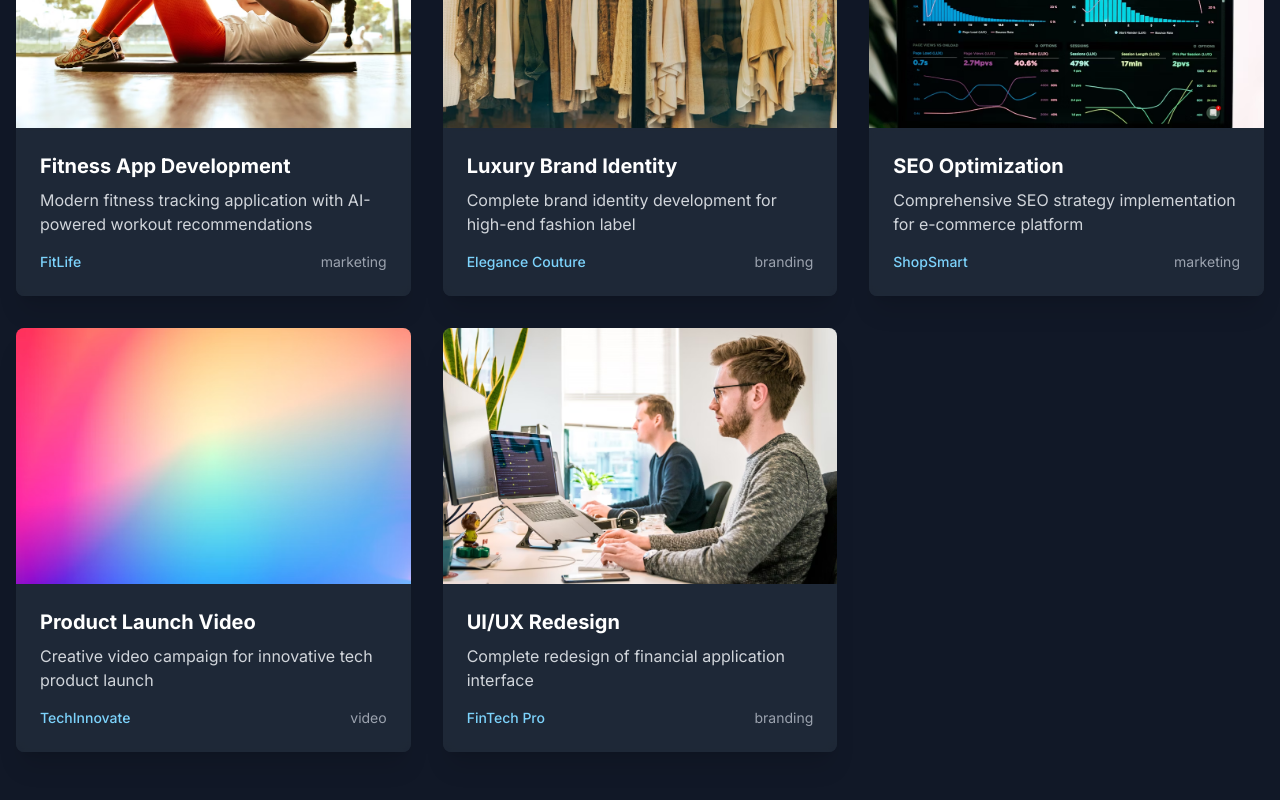
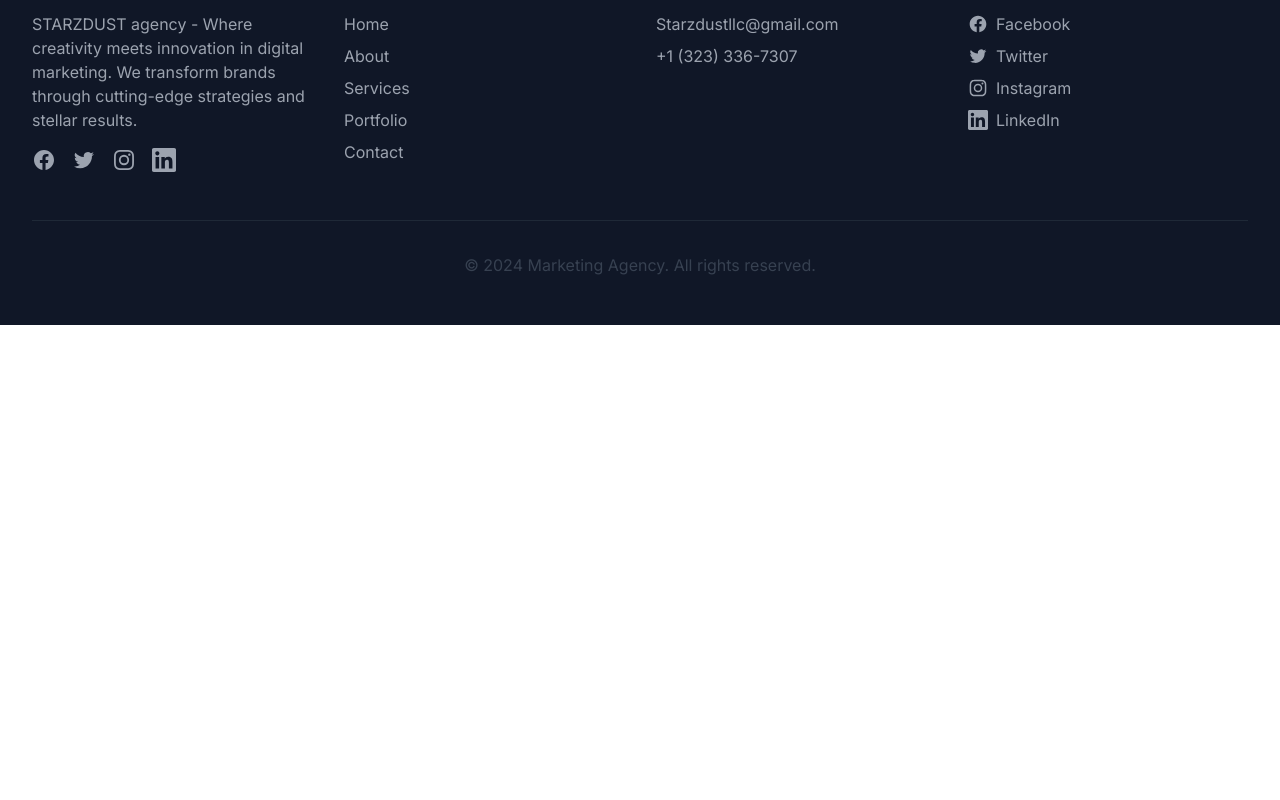
Before and after one commit to pomoh90/staragent, a Next.js app: page /en/portfolio in a window 1280 px wide. Shown: the part 1700-2500 px from the top of the page. After the commit the page ends 2025 px from the top, so only its background shows below. Built offline with nearby package versions, Linux system fonts and the light colour scheme.

Commit message:
fix: update portfolio page layout

```diff
--- a/src/app/[lang]/portfolio/page.tsx
+++ b/src/app/[lang]/portfolio/page.tsx
@@ -60,24 +60,24 @@ const PortfolioPage = () => {
       client: t('portfolio.projects.social.client'),
       results: t('portfolio.projects.social.results'),
     },
-    {
-      id: 'corporate',
-      title: t('portfolio.projects.corporate.title'),
-      description: t('portfolio.projects.corporate.description'),
-      category: 'branding',
-      image: '/images/ux-indonesia-qC2n6RQU4Vw-unsplash.jpg?ixlib=rb-4.0.3&ixid=M3wxMjA3fDB8MHxwaG90by1wYWdlfHx8fGVufDB8fHx8fA%3D%3D&auto=format&fit=crop&w=1000&q=80',
-      client: t('portfolio.projects.corporate.client'),
-      results: t('portfolio.projects.corporate.results'),
-    },
-    {
-      id: 'packaging',
-      title: t('portfolio.projects.packaging.title'),
-      description: t('portfolio.projects.packaging.description'),
-      category: 'branding',
-      image: '/images/photo-1607082348824-0a96f2a4b9da.jpg?ixlib=rb-4.0.3&ixid=M3wxMjA3fDB8MHxwaG90by1wYWdlfHx8fGVufDB8fHx8fA%3D%3D&auto=format&fit=crop&w=1000&q=80',
-      client: t('portfolio.projects.packaging.client'),
-      results: t('portfolio.projects.packaging.results'),
-    },
+    // {
+    //   id: 'corporate',
+    //   title: t('portfolio.projects.corporate.title'),
+    //   description: t('portfolio.projects.corporate.description'),
+    //   category: 'branding',
+    //   image: '/images/ux-indonesia-qC2n6RQU4Vw-unsplash.jpg?ixlib=rb-4.0.3&ixid=M3wxMjA3fDB8MHxwaG90by1wYWdlfHx8fGVufDB8fHx8fA%3D%3D&auto=format&fit=crop&w=1000&q=80',
+    //   client: t('portfolio.projects.corporate.client'),
+    //   results: t('portfolio.projects.corporate.results'),
+    // },
+    // {
+    //   id: 'packaging',
+    //   title: t('portfolio.projects.packaging.title'),
+    //   description: t('portfolio.projects.packaging.description'),
+    //   category: 'branding',
+    //   image: '/images/photo-1607082348824-0a96f2a4b9da.jpg?ixlib=rb-4.0.3&ixid=M3wxMjA3fDB8MHxwaG90by1wYWdlfHx8fGVufDB8fHx8fA%3D%3D&auto=format&fit=crop&w=1000&q=80',
+    //   client: t('portfolio.projects.packaging.client'),
+    //   results: t('portfolio.projects.packaging.results'),
+    // },
     {
       id: 'video-campaign',
       title: t('portfolio.projects.video.title'),
@@ -87,15 +87,15 @@ const PortfolioPage = () => {
       client: t('portfolio.projects.video.client'),
       results: t('portfolio.projects.video.results'),
     },
-    {
-      id: 'fitness-app',
-      title: 'Fitness App Development',
-      description: 'Modern fitness tracking application with AI-powered workout recommendations',
-      category: 'marketing',
-      image: '/images/photo-1571019613454-1cb2f99b2d8b.jpg?ixlib=rb-4.0.3&ixid=M3wxMjA3fDB8MHxwaG90by1wYWdlfHx8fGVufDB8fHx8fA%3D%3D&auto=format&fit=crop&w=1000&q=80',
-      client: 'FitLife',
-      results: '500K+ downloads, 4.8/5 app store rating',
-    },
+    // {
+    //   id: 'fitness-app',
+    //   title: 'Fitness App Development',
+    //   description: 'Modern fitness tracking application with AI-powered workout recommendations',
+    //   category: 'marketing',
+    //   image: '/images/photo-1571019613454-1cb2f99b2d8b.jpg?ixlib=rb-4.0.3&ixid=M3wxMjA3fDB8MHxwaG90by1wYWdlfHx8fGVufDB8fHx8fA%3D%3D&auto=format&fit=crop&w=1000&q=80',
+    //   client: 'FitLife',
+    //   results: '500K+ downloads, 4.8/5 app store rating',
+    // },
     {
       id: 'luxury-branding',
       title: 'Luxury Brand Identity',
@@ -105,33 +105,33 @@ const PortfolioPage = () => {
       client: 'Elegance Couture',
       results: '200% increase in brand recognition',
     },
-    {
-      id: 'seo-campaign',
-      title: 'SEO Optimization',
-      description: 'Comprehensive SEO strategy implementation for e-commerce platform',
-      category: 'marketing',
-      image: '/images/photo-1551288049-bebda4e38f71.jpg?ixlib=rb-4.0.3&ixid=M3wxMjA3fDB8MHxwaG90by1wYWdlfHx8fGVufDB8fHx8fA%3D%3D&auto=format&fit=crop&w=1000&q=80',
-      client: 'ShopSmart',
-      results: '300% increase in organic traffic',
-    },
-    {
-      id: 'product-video',
-      title: 'Product Launch Video',
-      description: 'Creative video campaign for innovative tech product launch',
-      category: 'video',
-      image: '/images/photo-1579546929518-9e396f3cc809.jpg?ixlib=rb-4.0.3&ixid=M3wxMjA3fDB8MHxwaG90by1wYWdlfHx8fGVufDB8fHx8fA%3D%3D&auto=format&fit=crop&w=1000&q=80',
-      client: 'TechInnovate',
-      results: '2M+ views, 500% increase in product inquiries',
-    },
-    {
-      id: 'ui-redesign',
-      title: 'UI/UX Redesign',
-      description: 'Complete redesign of financial application interface',
-      category: 'branding',
-      image: '/images/photo-1551434678-e076c223a692.jpg?ixlib=rb-4.0.3&ixid=M3wxMjA3fDB8MHxwaG90by1wYWdlfHx8fGVufDB8fHx8fA%3D%3D&auto=format&fit=crop&w=1000&q=80',
-      client: 'FinTech Pro',
-      results: '65% increase in user retention',
-    }
+    // {
+    //   id: 'seo-campaign',
+    //   title: 'SEO Optimization',
+    //   description: 'Comprehensive SEO strategy implementation for e-commerce platform',
+    //   category: 'marketing',
+    //   image: '/images/photo-1551288049-bebda4e38f71.jpg?ixlib=rb-4.0.3&ixid=M3wxMjA3fDB8MHxwaG90by1wYWdlfHx8fGVufDB8fHx8fA%3D%3D&auto=format&fit=crop&w=1000&q=80',
+    //   client: 'ShopSmart',
+    //   results: '300% increase in organic traffic',
+    // },
+    // {
+    //   id: 'product-video',
+    //   title: 'Product Launch Video',
+    //   description: 'Creative video campaign for innovative tech product launch',
+    //   category: 'video',
+    //   image: '/images/photo-1579546929518-9e396f3cc809.jpg?ixlib=rb-4.0.3&ixid=M3wxMjA3fDB8MHxwaG90by1wYWdlfHx8fGVufDB8fHx8fA%3D%3D&auto=format&fit=crop&w=1000&q=80',
+    //   client: 'TechInnovate',
+    //   results: '2M+ views, 500% increase in product inquiries',
+    // },
+    // {
+    //   id: 'ui-redesign',
+    //   title: 'UI/UX Redesign',
+    //   description: 'Complete redesign of financial application interface',
+    //   category: 'branding',
+    //   image: '/images/photo-1551434678-e076c223a692.jpg?ixlib=rb-4.0.3&ixid=M3wxMjA3fDB8MHxwaG90by1wYWdlfHx8fGVufDB8fHx8fA%3D%3D&auto=format&fit=crop&w=1000&q=80',
+    //   client: 'FinTech Pro',
+    //   results: '65% increase in user retention',
+    // }
   ]
 
   const filteredProjects = activeCategory === 'all'
```
